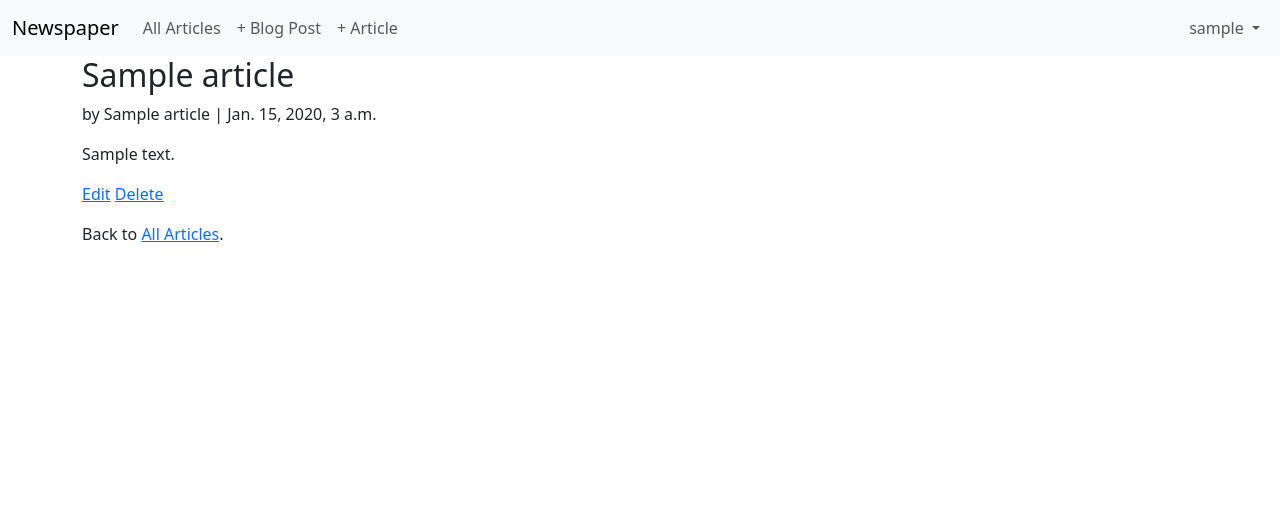
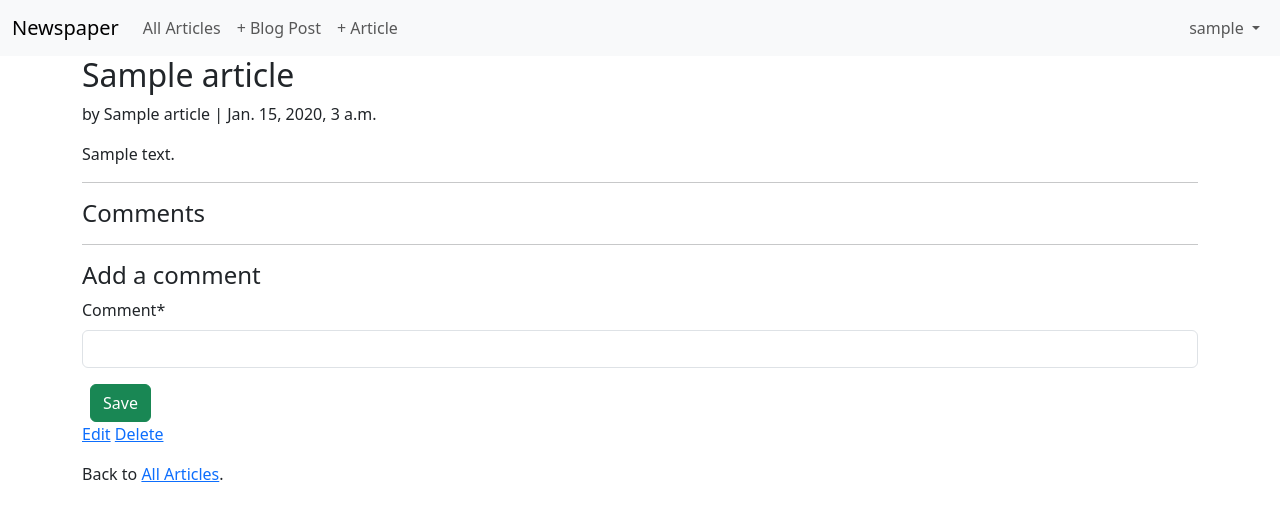
Before and after one commit to robintiefen-dev/blog, a Django app: page /articles/1/ in a window 1280 px wide. Shown: the top 521 px of the page. Run offline with Django 5.2, Linux system fonts and the light colour scheme; a user stored in the database is signed in; tables that the repository leaves empty hold one stand-in row (values such as "Sample post"); parts of the project's set-up code (start-up, migrations or seed data) failed here and were passed over; some libraries are stand-ins or nearby versions.

Commit message:
comments app

```diff
--- /dev/null
+++ b/articles/forms.py
@@ -0,0 +1,9 @@
+from django import forms
+
+from .models import Comment
+
+
+class CommentForm(forms.ModelForm):
+    class Meta:
+        model = Comment
+        fields = ("comment",)
--- a/articles/models.py
+++ b/articles/models.py
@@ -17,3 +17,15 @@ class Article(models.Model):
 
     def get_absolute_url(self):
         return reverse("article_detail", kwargs={"pk": self.pk})
+
+
+class Comment(models.Model):
+    article = models.ForeignKey(Article, on_delete=models.CASCADE)
+    comment = models.CharField(max_length=140)
+    author = models.ForeignKey(settings.AUTH_USER_MODEL, on_delete=models.CASCADE)
+
+    def __str__(self):
+        return self.comment
+
+    def get_absolute_url(self):
+        return reverse("article_list")
--- a/articles/views.py
+++ b/articles/views.py
@@ -1,19 +1,59 @@
 from django.contrib.auth.mixins import LoginRequiredMixin, UserPassesTestMixin
-from django.views.generic import ListView, DetailView
+from django.urls import reverse_lazy, reverse
+from django.views import View
+from django.views.generic import ListView, FormView, DetailView
+from django.views.generic.detail import SingleObjectMixin
 from django.views.generic.edit import UpdateView, DeleteView, CreateView
 from django.urls import reverse_lazy
+
 from .models import Article
+from .forms import CommentForm
 
 
-# Create your views here.
+class CommentGet(DetailView):
+    model = Article
+    template_name = "article_detail.html"
+
+    def get_context_data(self, **kwargs):
+        context = super().get_context_data(**kwargs)
+        context["form"] = CommentForm
+        return context
+
+
+class CommentPost(SingleObjectMixin, FormView):
+    model = Article
+    form_class = CommentForm
+    template_name = "article_detail.html"
+
+    def post(self, request, *args, **kwargs):
+        self.object = self.get_object()
+        return super().post(request, *args, **kwargs)
+
+    def form_valid(self, form):
+        comment = form.save(commit=False)
+        comment.article = self.object
+        comment.author = self.request.user
+        comment.save()
+        return super().form_valid(form)
+
+    def get_success_url(self):
+        article = self.object
+        return reverse("article_detail", kwargs={"pk": article.pk})
+
+
+class ArticleDetailView(LoginRequiredMixin, View):
+    def get(self, request, *args, **kwargs):
+        view = CommentGet.as_view()
+        return view(request, *args, **kwargs)
+
+    def post(self, request, *args, **kwargs):
+        view = CommentPost.as_view()
+        return view(request, *args, **kwargs)
+
+
 class ArticleListView(LoginRequiredMixin, ListView):
     model = Article
     template_name = "article_list.html"
-
-
-class ArticleDetailView(LoginRequiredMixin, DetailView):
-    model = Article
-    template_name = "article_detail.html"
 
 
 class ArticleUpdateView(LoginRequiredMixin, UserPassesTestMixin, UpdateView):
--- a/templates/article_detail.html
+++ b/templates/article_detail.html
@@ -1,5 +1,6 @@
 <!-- templates/article_detail.html -->
  {% extends "base.html" %}
+ {% load crispy_forms_tags %}
 
  {% block content %}
  <div class="article-entry">
@@ -7,6 +8,21 @@
     <p>by {{ object.title }} | {{ object.date }}</p>
     <p>{{ object.body }}</p>
  </div>
+
+ <hr>
+ <h4>Comments</h4>
+ {% for comment in article.comment.all %}
+ <p>{{ comment.author }} | &middot; {{ comment }}</p>
+ {% endfor %}
+ <hr>
+
+<h4>Add a comment</h4>
+<form action="" method="post">{% csrf_token %}
+    {{ form|crispy }}
+    <button class="btn btn-success ms-2" type="submit">Save</button>
+
+</form>
+
  <div>
     {% if article.author.pk == request.user.pk %}
     <p><a href="{% url 'article_edit' article.pk %}">Edit</a>
```
Also changed, not shown: articles/admin.py (+9 -2 lines), templates/article_list.html (+12 -3 lines), articles/migrations/0002_comment.py (added).
